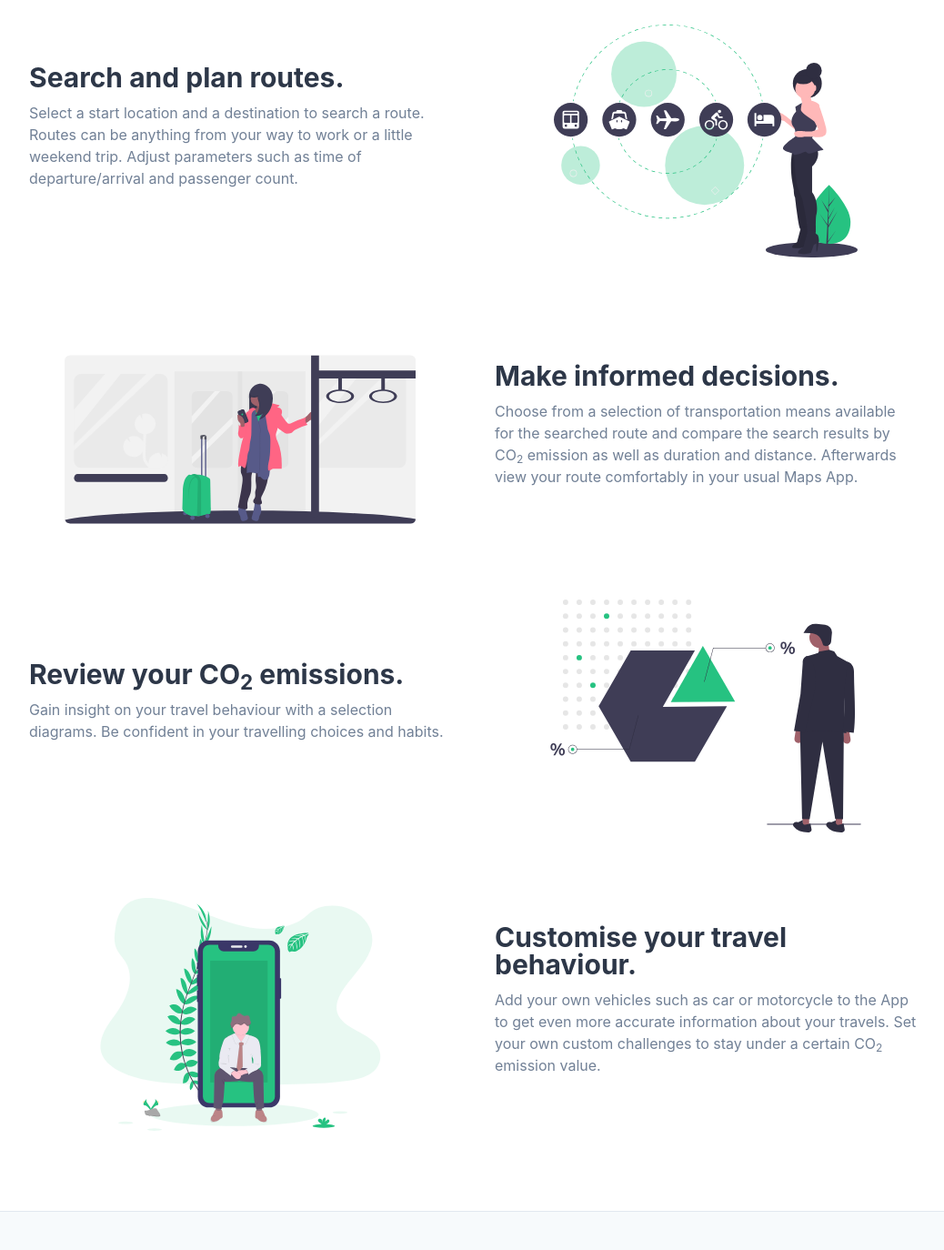
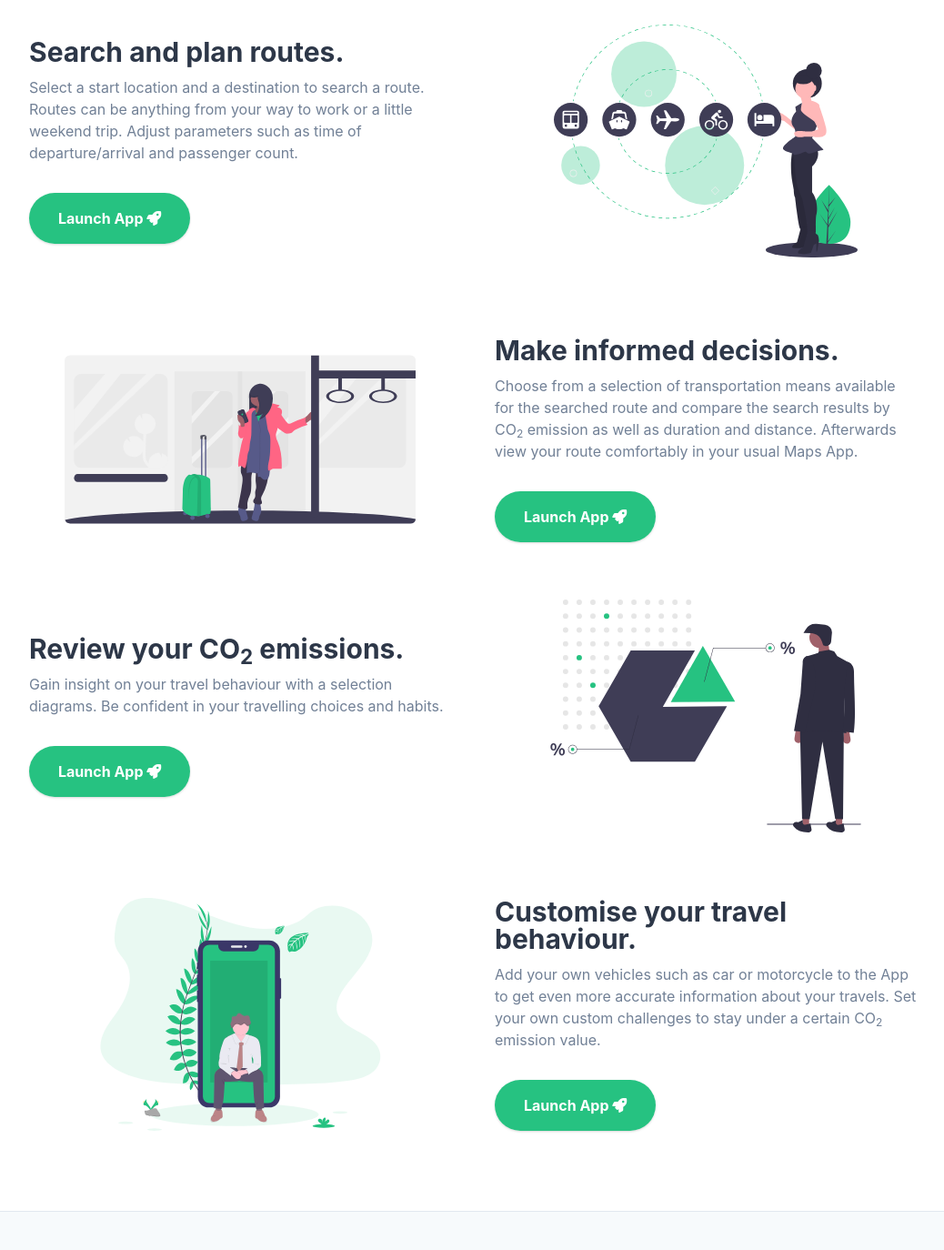
Before and after one commit to green-traveller/green-traveller.github.io, a plain HTML site: page 404.html in a window 1280 px wide. Shown: the part 786-2160 px from the top of the page at 91% size, without its empty margins (120-1158 px from the left). Drawn offline with nearby package versions, Linux system fonts and the light colour scheme.

Commit message:
add more launch app buttons

```diff
--- a/404.html
+++ b/404.html
@@ -422,6 +422,9 @@
           Routes can be anything from your way to work or a little weekend trip.
           Adjust parameters such as time of departure/arrival and passenger count.
         </p>
+        <button class="mx-auto lg:mx-0 hover:underline font-bold rounded-full mt-4 lg:mt-0 py-4 px-8 shadow gradient text-white" onclick="window.open('https://green-traveller.github.io/web/')">
+          Launch App <i class="fas fa-rocket"></i>
+        </button>
       </div>
       <div class="w-full sm:w-1/2 p-6">
         <svg class="w-full sm:h-64 mx-auto" xmlns="http://www.w3.org/2000/svg" viewBox="0 0 1021.5 782.9541">
@@ -704,6 +707,9 @@
           <p class="text-gray-600 mb-8">
             Choose from a selection of transportation means available for the searched route and compare the search results by CO<sub>2</sub> emission as well as duration and distance. Afterwards view your route comfortably in your usual Maps App.
           </p>
+          <button class="mx-auto lg:mx-0 hover:underline font-bold rounded-full mt-4 lg:mt-0 py-4 px-8 shadow gradient text-white" onclick="window.open('https://green-traveller.github.io/web/')">
+            Launch App <i class="fas fa-rocket"></i>
+          </button>
         </div>
       </div>
     </div>
@@ -714,6 +720,9 @@
         <p class="text-gray-600 mb-8">
           Gain insight on your travel behaviour with a selection diagrams. Be confident in your travelling choices and habits.
         </p>
+        <button class="mx-auto lg:mx-0 hover:underline font-bold rounded-full mt-4 lg:mt-0 py-4 px-8 shadow gradient text-white" onclick="window.open('https://green-traveller.github.io/web/')">
+          Launch App <i class="fas fa-rocket"></i>
+        </button>
       </div>
       <div class="w-full sm:w-1/2 p-6">
         <svg class="w-full sm:h-64 mx-auto" xmlns="http://www.w3.org/2000/svg" viewBox="0 0 885.52801 664.18688">
@@ -1165,6 +1174,9 @@
             Add your own vehicles such as car or motorcycle to the App to get even more accurate information about your travels.
             Set your own custom challenges to stay under a certain CO<sub>2</sub> emission value.
           </p>
+          <button class="mx-auto lg:mx-0 hover:underline font-bold rounded-full mt-4 lg:mt-0 py-4 px-8 shadow gradient text-white" onclick="window.open('https://green-traveller.github.io/web/')">
+            Launch App <i class="fas fa-rocket"></i>
+          </button>
         </div>
       </div>
     </div>
```
Also changed, not shown: index.html (+12 -0 lines).
